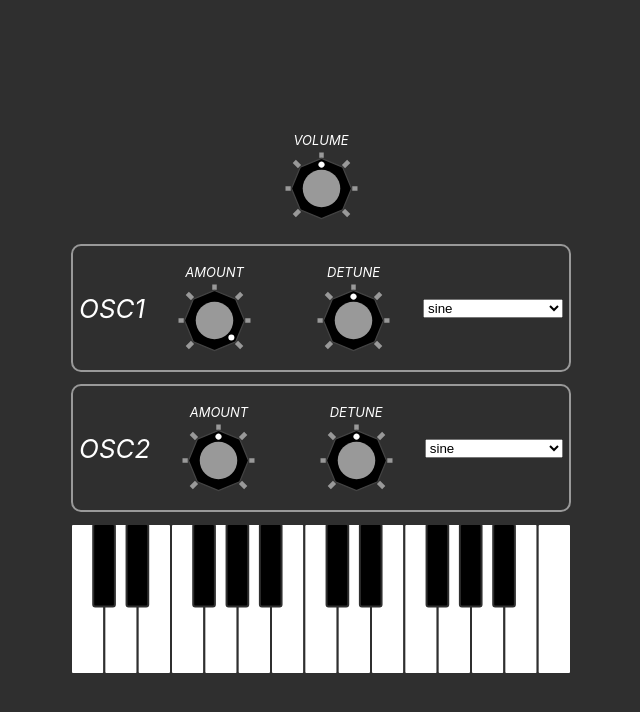
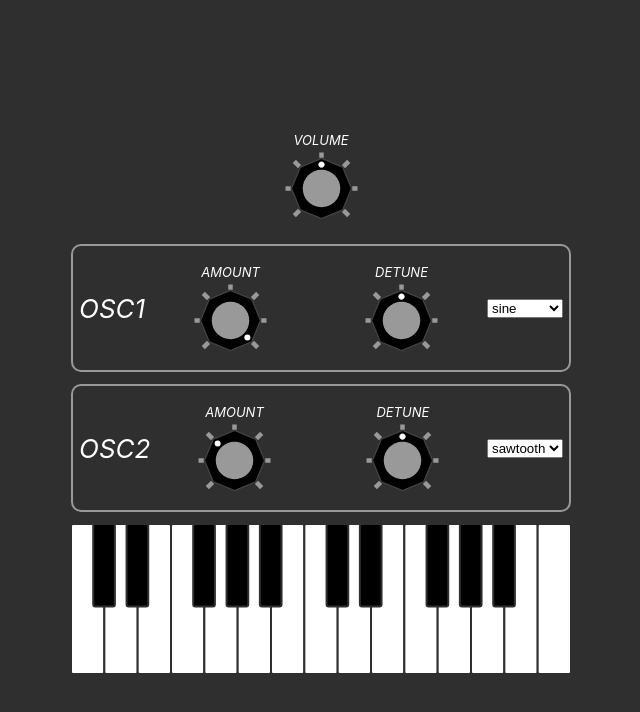
Before and after one commit to rhroberts/browsyn, a React (Create React App) app: page / in a window 1280 px wide. Shown: the top 712 px of the page, without its empty margins (319-959 px from the left). Built offline with nearby package versions, Linux system fonts and the light colour scheme.

Commit message:
fix osc type selector in Oscillator

```diff
--- a/src/components/oscillator/Oscillator.module.css
+++ b/src/components/oscillator/Oscillator.module.css
@@ -13,7 +13,7 @@ label {
   border-radius: 10px;
 }
 
-#selectOscType {
+.oscSelector {
   flex-grow: 1;
   /*background-color: #000;
   color: #fff;
--- a/src/components/oscillator/Oscillator.tsx
+++ b/src/components/oscillator/Oscillator.tsx
@@ -27,15 +27,16 @@ function Oscillator({
   type: OscillatorType;
   setType: Function;
 }) {
+  const oscSelectorId = `${name}Selector`; // css id
   useEffect(() => {
     const oscTypeEl = document.getElementById(
-      styles.selectOscType
+      oscSelectorId
     ) as HTMLInputElement;
     oscTypeEl?.addEventListener("change", () => setType(oscTypeEl.value));
     return () => {
       oscTypeEl?.removeEventListener("change", () => setType(oscTypeEl.value));
     };
-  }, [setType]);
+  }, [setType, oscSelectorId]);
 
   return (
     <div className={styles.oscillator}>
@@ -54,7 +55,7 @@ function Oscillator({
         maxValue={detuneMax}
         onMouseDown={detuneCallback}
       />
-      <select id={styles.selectOscType}>
+      <select defaultValue={type} id={oscSelectorId}>
         <option value="sine">sine</option>
         <option value="square">square</option>
         <option value="sawtooth">sawtooth</option>
--- a/src/components/synth/Synth.tsx
+++ b/src/components/synth/Synth.tsx
@@ -14,13 +14,21 @@ function Synth() {
       gain: params.globalVolume.init,
     })
   );
-  const osc1Ref = useRef(new OscillatorNode(audioCtxRef.current));
+  const osc1Ref = useRef(
+    new OscillatorNode(audioCtxRef.current, {
+      type: params.osc1.type as OscillatorType,
+    })
+  );
   const osc1AmountRef = useRef(
     new GainNode(audioCtxRef.current, {
       gain: params.osc1.amount.init,
     })
   );
-  const osc2Ref = useRef(new OscillatorNode(audioCtxRef.current));
+  const osc2Ref = useRef(
+    new OscillatorNode(audioCtxRef.current, {
+      type: params.osc2.type as OscillatorType,
+    })
+  );
   const osc2AmountRef = useRef(
     new GainNode(audioCtxRef.current, {
       gain: params.osc2.amount.init,
@@ -142,7 +150,7 @@ function Synth() {
         detuneMin={params.osc1.detune.min}
         detuneMax={params.osc1.detune.max}
         detuneCallback={osc1DetuneCallback}
-        type="sine"
+        type={params.osc1.type as OscillatorType}
         setType={(type: OscillatorType) => {
           osc1Ref.current.type = type;
         }}
@@ -157,7 +165,7 @@ function Synth() {
         detuneMin={params.osc2.detune.min}
         detuneMax={params.osc2.detune.max}
         detuneCallback={osc2DetuneCallback}
-        type="sine"
+        type={params.osc2.type as OscillatorType}
         setType={(type: OscillatorType) => {
           osc2Ref.current.type = type;
         }}
--- a/src/components/synth/params.ts
+++ b/src/components/synth/params.ts
@@ -12,10 +12,11 @@ const params = {
       min: -100,
       max: 100,
     },
+    type: "sine",
   },
   osc2: {
     amount: {
-      init: 0.25,
+      init: 0.1667,
       min: 0,
       max: 0.5, // keep this low to prevent clipping
     },
@@ -24,6 +25,7 @@ const params = {
       min: -100,
       max: 100,
     },
+    type: "sawtooth",
   },
 };
 
```
